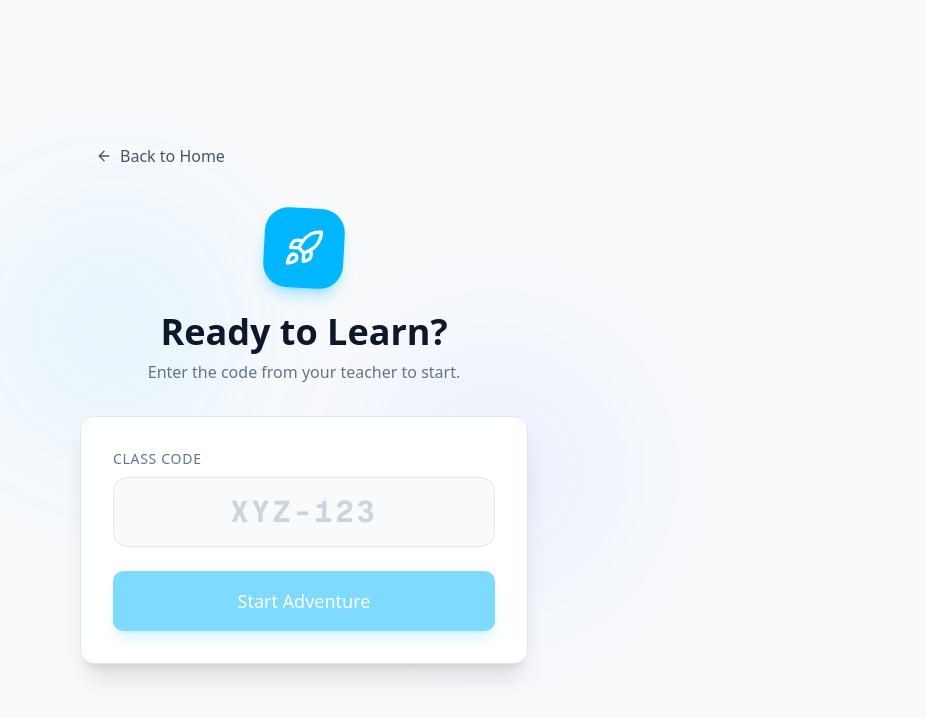
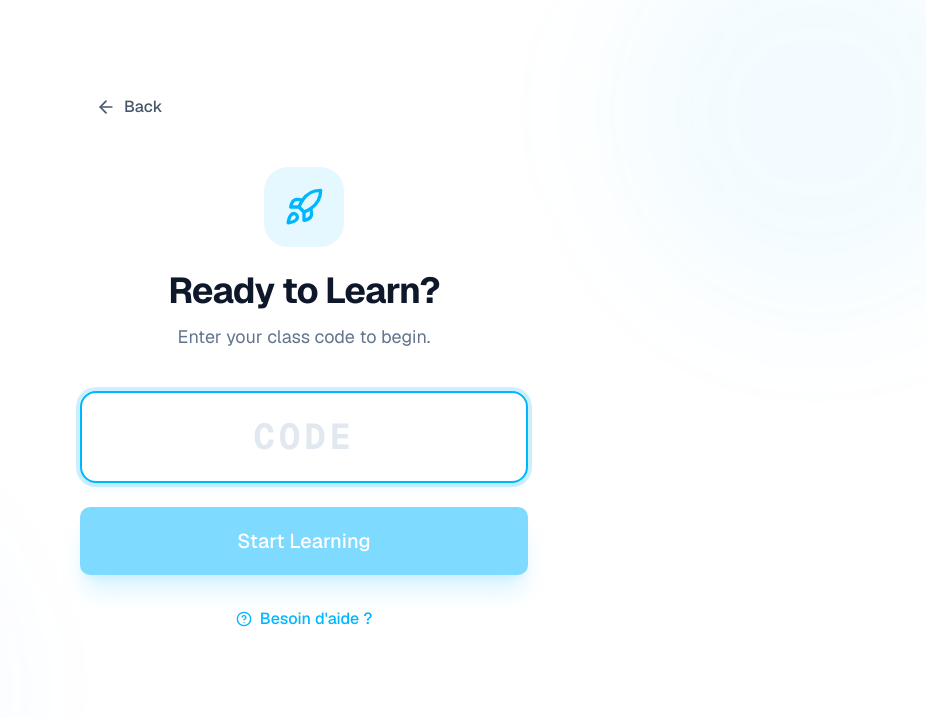
Before and after one commit to abdoulayebinta/skolia, a Next.js app in the folder frontend/: page /student in a window 1280 px wide. Shown: the top 718 px of the page, without its empty margins (336-1262 px from the left). Built offline with nearby package versions, Linux system fonts and the light colour scheme.

Commit message:
Auto-save: 2026-01-31 05:45:55

```diff
--- a/frontend/app/student/page.tsx
+++ b/frontend/app/student/page.tsx
@@ -2,8 +2,8 @@
 
 import React, { useState } from 'react';
 import { useRouter } from 'next/navigation';
-import { ArrowLeft, Rocket, AlertCircle } from 'lucide-react';
-import { Button, Input, Card } from '../../components/ui/shared';
+import { ArrowLeft, Rocket, AlertCircle, HelpCircle } from 'lucide-react';
+import { Button, Card } from '../../components/ui/shared';
 import { getJourneyByCode } from '../../lib/mockData';
 
 export default function StudentLogin() {
@@ -31,36 +31,32 @@ export default function StudentLogin() {
   };
 
   return (
-    <div className="min-h-screen bg-[#F8FAFC] flex flex-col items-center justify-center p-4 relative overflow-hidden">
-      {/* Background blobs */}
+    <div className="min-h-screen bg-white flex flex-col items-center justify-center p-4 relative overflow-hidden font-sans">
+      {/* Minimalist Background */}
       <div className="absolute top-0 left-0 w-full h-full overflow-hidden z-0 pointer-events-none">
-        <div className="absolute top-1/4 left-1/4 w-64 h-64 bg-[#00b6ff]/10 rounded-full blur-3xl animate-pulse"></div>
-        <div className="absolute bottom-1/4 right-1/4 w-64 h-64 bg-blue-600/10 rounded-full blur-3xl animate-pulse delay-700"></div>
+        <div className="absolute top-[-10%] right-[-5%] w-96 h-96 bg-[#00b6ff]/5 rounded-full blur-3xl"></div>
+        <div className="absolute bottom-[-10%] left-[-5%] w-96 h-96 bg-blue-500/5 rounded-full blur-3xl"></div>
       </div>
 
       <div className="w-full max-w-md relative z-10">
         <Button
           variant="ghost"
-          className="text-slate-500 hover:text-[#0F172A] mb-8"
+          className="absolute -top-20 left-0 text-slate-400 hover:text-[#00b6ff] hover:bg-transparent p-0"
           onClick={() => router.push('/')}
         >
-          <ArrowLeft className="w-4 h-4 mr-2" /> Back to Home
+          <ArrowLeft className="w-5 h-5 mr-2" /> Back
         </Button>
 
-        <div className="text-center mb-8">
-          <div className="inline-flex items-center justify-center w-20 h-20 bg-[#00b6ff] rounded-3xl shadow-lg shadow-[#00b6ff]/30 mb-6 transform rotate-3">
-            <Rocket className="w-10 h-10 text-white" />
+        <div className="text-center mb-10">
+          <div className="inline-flex items-center justify-center w-20 h-20 bg-[#00b6ff]/10 rounded-3xl mb-6">
+            <Rocket className="w-10 h-10 text-[#00b6ff]" />
           </div>
-          <h1 className="text-4xl font-bold text-[#0F172A] mb-2">Ready to Learn?</h1>
-          <p className="text-slate-500">Enter the code from your teacher to start.</p>
+          <h1 className="text-4xl font-bold text-[#0F172A] mb-3 tracking-tight">Ready to Learn?</h1>
+          <p className="text-slate-500 text-lg">Enter your class code to begin.</p>
         </div>
 
-        <Card className="bg-white border border-slate-200 p-8 shadow-xl">
-          <form onSubmit={handleJoin}>
+        <form onSubmit={handleJoin} className="w-full">
           <div className="mb-6">
-              <label className="block text-sm font-medium text-slate-500 mb-2 uppercase tracking-wider">
-                Class Code
-              </label>
             <input
               type="text"
               value={code}
@@ -68,14 +64,15 @@ export default function StudentLogin() {
                 setCode(e.target.value.toUpperCase());
                 setError('');
               }}
-                placeholder="XYZ-123"
-                className="w-full bg-[#F8FAFC] border border-slate-200 rounded-xl px-4 py-4 text-center text-3xl font-mono font-bold text-[#0F172A] placeholder-slate-300 focus:outline-none focus:ring-2 focus:ring-[#00b6ff] focus:border-transparent transition-all tracking-widest"
+              placeholder="CODE"
+              className="w-full bg-white border-2 border-[#00b6ff] rounded-2xl px-6 py-6 text-center text-4xl font-mono font-bold text-[#0F172A] placeholder-slate-200 focus:outline-none focus:ring-4 focus:ring-[#00b6ff]/20 transition-all tracking-widest shadow-lg shadow-[#00b6ff]/5"
               maxLength={6}
+              autoFocus
             />
           </div>
 
           {error && (
-              <div className="mb-6 flex items-center p-3 bg-red-50 border border-red-100 rounded-lg text-red-600 text-sm">
+            <div className="mb-6 flex items-center justify-center p-3 bg-red-50 border border-red-100 rounded-xl text-red-600 text-sm animate-shake">
               <AlertCircle className="w-4 h-4 mr-2 flex-shrink-0" />
               {error}
             </div>
@@ -83,14 +80,24 @@ export default function StudentLogin() {
 
           <Button
             type="submit"
-              className="w-full py-4 text-lg bg-[#00b6ff] hover:bg-[#0095d1] text-white shadow-lg shadow-[#00b6ff]/20 border-0"
+            className="w-full py-5 text-xl font-bold bg-[#00b6ff] hover:bg-[#0095d1] text-white shadow-xl shadow-[#00b6ff]/30 border-0 rounded-2xl transition-transform active:scale-[0.98]"
             disabled={code.length < 6 || isLoading}
             isLoading={isLoading}
           >
-              Start Adventure
+            Start Learning
           </Button>
+
+          <div className="mt-8 text-center">
+            <button
+              type="button"
+              className="inline-flex items-center text-[#00b6ff] font-medium hover:underline hover:text-[#0095d1] transition-colors"
+              onClick={() => alert("Ask your teacher for the 6-character code displayed on their screen.")}
+            >
+              <HelpCircle className="w-4 h-4 mr-2" />
+              Besoin d'aide ?
+            </button>
+          </div>
         </form>
-        </Card>
       </div>
     </div>
   );
```
Lines whose indentation alone changed are shown as unchanged.
